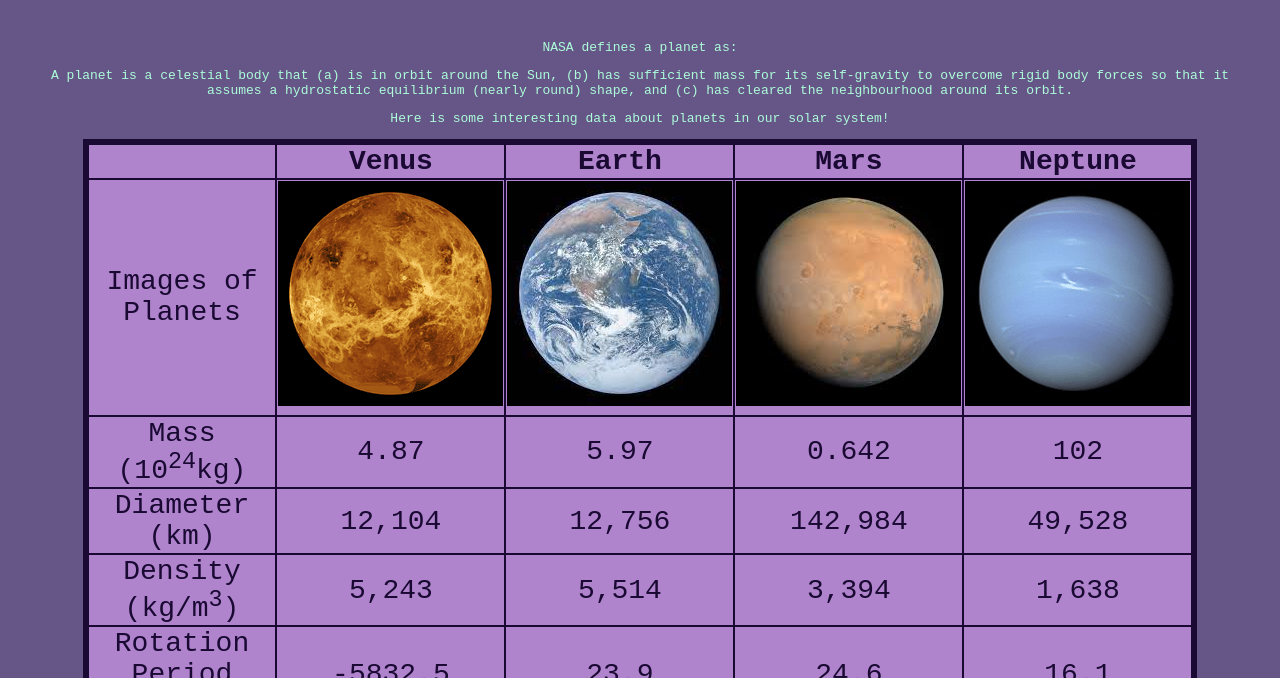
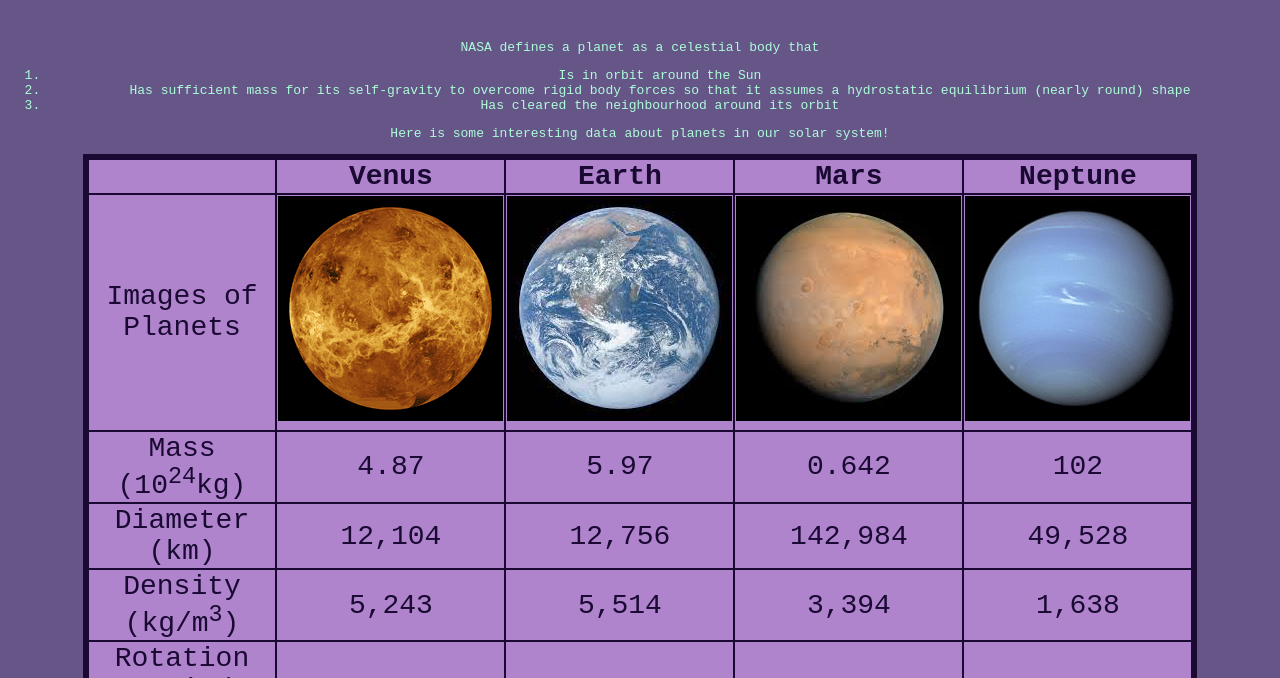
Before and after one commit to adtanner13/itmd361-lab6, a plain HTML site: page index.html in a window 1280 px wide. Shown: the part 122-800 px from the top of the page. Drawn offline with Linux system fonts and the light colour scheme.

Commit message:
change to list

```diff
--- a/index.html
+++ b/index.html
@@ -8,13 +8,12 @@
 
   <body>
     <h1>Planetary Fact Sheet</h1>
-    <p>NASA defines a planet as:</p>
-      <blockquote>
-        A planet is a celestial body that (a) is in orbit around the Sun,
-        (b) has sufficient mass for its self-gravity to overcome rigid body forces
-        so that it assumes a hydrostatic equilibrium (nearly round) shape, and
-        (c) has cleared the neighbourhood around its orbit.
-      </blockquote>
+    <p>NASA defines a planet as a celestial body that</p>
+      <ol>
+        <li>Is in orbit around the Sun</li>
+        <li>Has sufficient mass for its self-gravity to overcome rigid body forces so that it assumes a hydrostatic equilibrium (nearly round) shape</li>
+        <li>Has cleared the neighbourhood around its orbit</li>
+      </ol>
     <p>Here is some interesting data about planets in our solar system!</p>
     <table id="planets">
       <tr>
```
